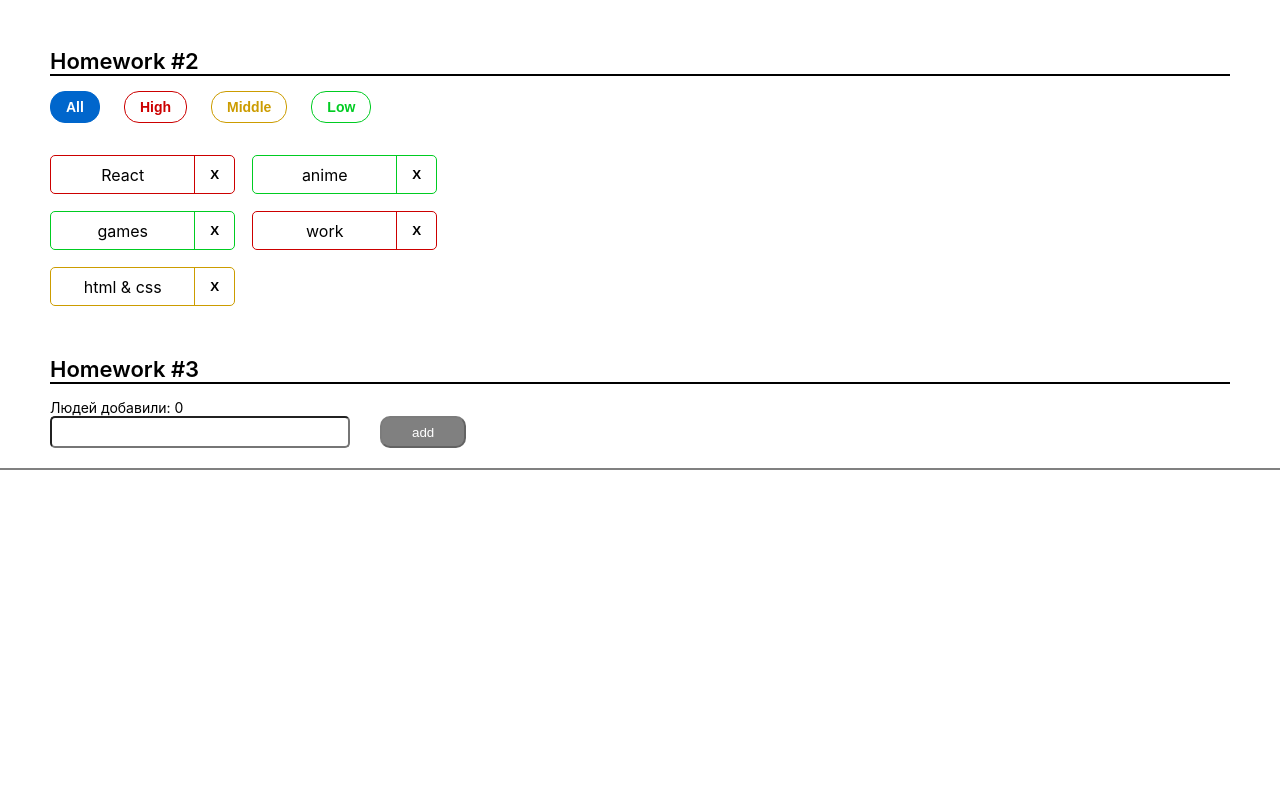
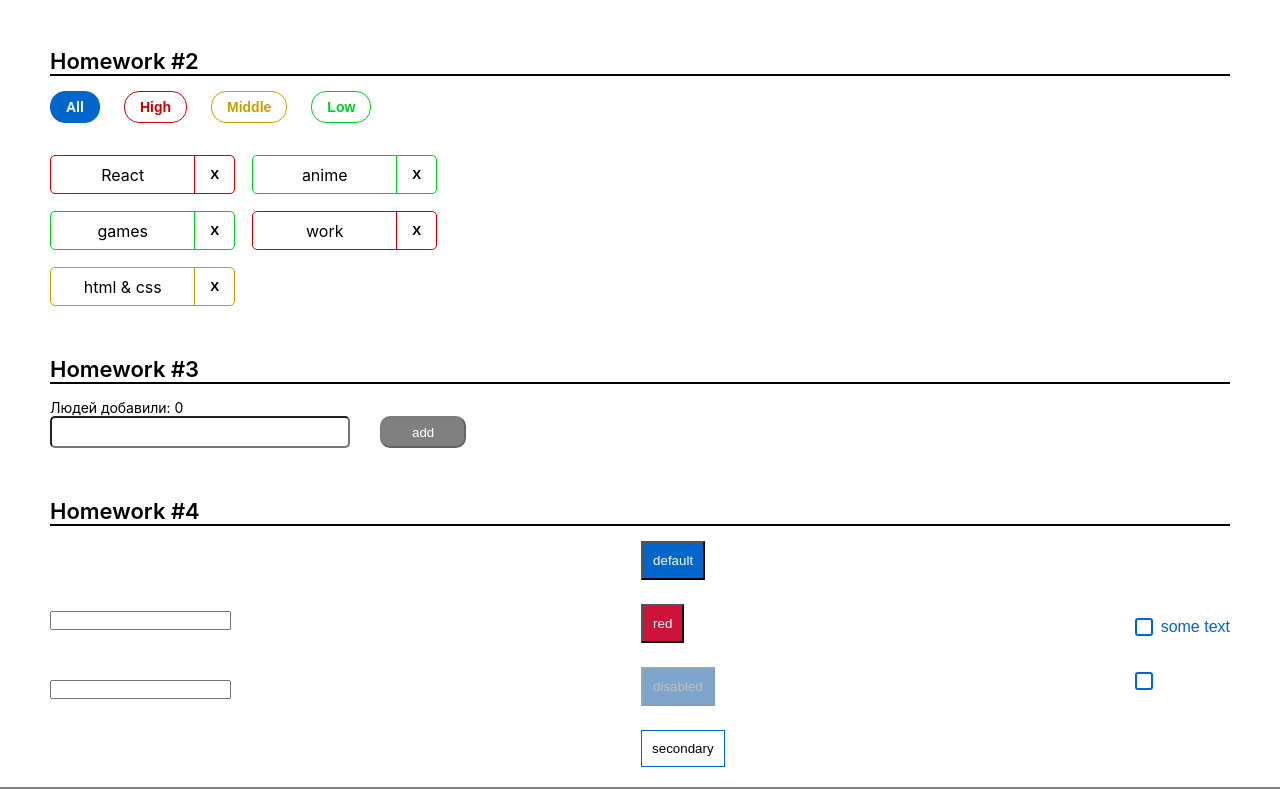
Before and after one commit to vladgrudak/homework-front-main-2, a React (Create React App) app: page / in a window 1280 px wide. Shown: the part 334-1123 px from the top of the page. Before the commit the page ends 804 px from the top, so only its background shows below. Built offline with nearby package versions, Linux system fonts and the light colour scheme.

Commit message:
Sprint 2 - Homework 4

```diff
--- a/src/s1-main/App.tsx
+++ b/src/s1-main/App.tsx
@@ -3,6 +3,7 @@ import s from './App.module.css'
 import HW1 from '../s2-homeworks/hw01/HW1'
 import HW2 from '../s2-homeworks/hw02/HW2';
 import HW3 from '../s2-homeworks/hw03/HW3';
+import HW4 from '../s2-homeworks/hw04/HW4';
 
 function App() {
     return (
@@ -11,7 +12,7 @@ function App() {
             {/*раскомментировать по ходу выполнения*/}
             <HW2 />
             <HW3 />
-            {/*<HW4/>*/}
+            <HW4 />
 
             {/*при выполнении дз 5 и более - закомментировать здесь дз 1-4, так как они есть внутри дз 5*/}
             {/*<HW5/>*/}
--- a/src/s2-homeworks/hw04/common/c2-SuperButton/SuperButton.module.css
+++ b/src/s2-homeworks/hw04/common/c2-SuperButton/SuperButton.module.css
@@ -1,16 +1,26 @@
 .button {
+    padding: 10px;
 }
 
 .disabled {
+    background-color: #004D99;
+    color: grey;
+    opacity: 0.5;
 }
 
 .secondary {
+    background-color: white;
+    border: 1px solid #0066CC;
 }
 
 .default {
+    background-color: #0066CC;
+    color: white;
 }
 
 .red {
+    background-color: #CC1439;
+    color: white;
 }
 
 .default:hover {
--- a/src/s2-homeworks/hw04/common/c2-SuperButton/SuperButton.tsx
+++ b/src/s2-homeworks/hw04/common/c2-SuperButton/SuperButton.tsx
@@ -18,10 +18,14 @@ const SuperButton: React.FC<SuperButtonPropsType> = (
     }
 ) => {
     const finalClassName = s.button
-        // + (disabled
-        //         ? ...
-        //         : xType === 'red'
-        //             ? ...
+        + (disabled
+                ? ` ${s.disabled}`
+                : xType === 'red'
+                    ? ` ${s.red}`
+                    : xType === 'secondary'
+                        ? ` ${s.secondary}`
+                        : ` ${s.default}`
+        )
         + (className ? ' ' + className : '') // задачка на смешивание классов
 
     return (
--- a/src/s2-homeworks/hw04/common/c3-SuperCheckbox/SuperCheckbox.tsx
+++ b/src/s2-homeworks/hw04/common/c3-SuperCheckbox/SuperCheckbox.tsx
@@ -28,7 +28,11 @@ const SuperCheckbox: React.FC<SuperCheckboxPropsType> = (
 ) => {
     const onChangeCallback = (e: ChangeEvent<HTMLInputElement>) => {
         // задачка на написание онченджа
-
+        if (onChangeChecked) {
+            onChangeChecked(e.currentTarget.checked)
+        } else if (onChange) {
+            onChange(e)
+        }
     }
 
     const finalInputClassName = s.checkbox
```
Also changed, not shown: src/s2-homeworks/hw04/Stand.module.css (line endings or trailing spaces).
